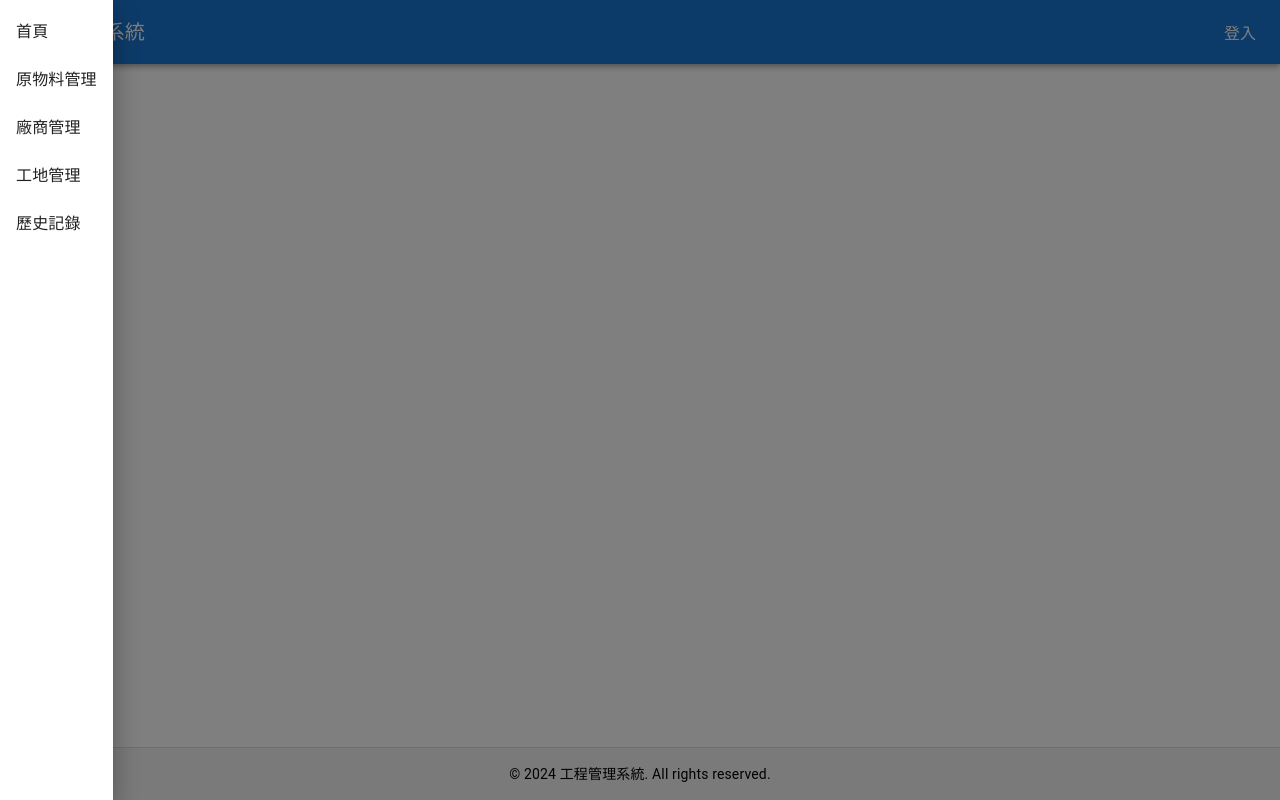
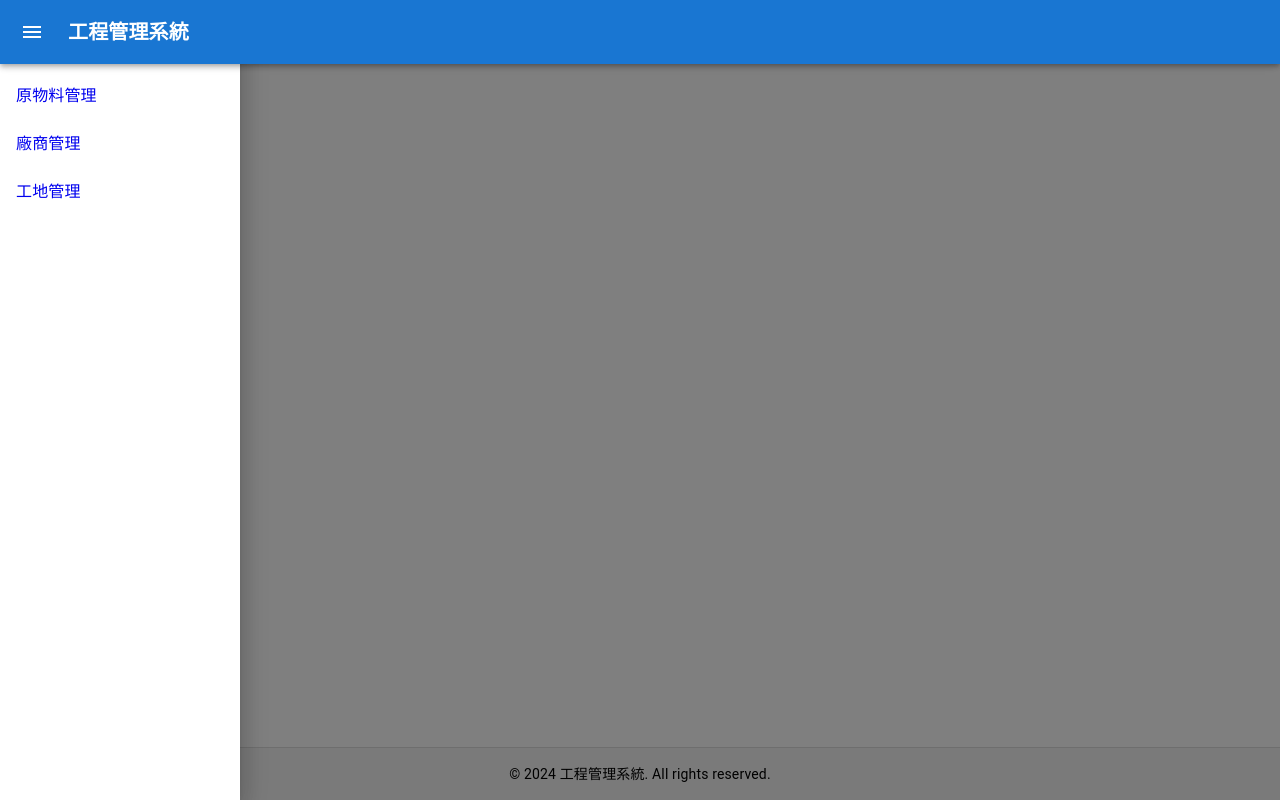
Before and after one commit to Wei-Lun272/CMS_System, a React (Create React App) app in the folder frontend/: page / in a window 1280 px wide. Both pictures are taken after a click on the button 24 px from the left and 36 px from the top of the page. Built offline with nearby package versions, Linux system fonts and the light colour scheme.

Commit message:
調整前端細部佈局

```diff
--- a/frontend/src/components/Header.jsx
+++ b/frontend/src/components/Header.jsx
@@ -1,21 +1,35 @@
 import React from "react";
-import AppBar from "@mui/material/AppBar";
-import Toolbar from "@mui/material/Toolbar";
-import Typography from "@mui/material/Typography";
+import { AppBar, Toolbar, Typography, IconButton } from "@mui/material";
+import MenuIcon from "@mui/icons-material/Menu";
 import { NavLink } from "react-router-dom";
 
-const Header = () => {
+const Header = ({ onMenuClick }) => {
   return (
-    <AppBar position="static">
+    <AppBar position="fixed" sx={{ zIndex: (theme) => theme.zIndex.drawer + 1 }}>
       <Toolbar>
+        {/* Drawer 開關按鈕 */}
+        <IconButton
+          color="inherit"
+          edge="start"
+          onClick={onMenuClick} // 點擊開關 Drawer
+          sx={{ marginRight: 2 }}
+        >
+          <MenuIcon />
+        </IconButton>
+
+        {/* 標題 */}
         <Typography variant="h6" component="div" sx={{ flexGrow: 1 }}>
-          工程管理系統
+          <NavLink
+            to="/"
+            style={{
+              textDecoration: "none",
+              color: "inherit",
+              fontWeight: "bold",
+            }}
+          >
+            工程管理系統
+          </NavLink>
         </Typography>
-        <NavLink to="/login" style={({ isActive }) => ({
-            color: isActive ? "yellow" : "white", // 樣式可動態改變
-            textDecoration: "none",
-            marginLeft: "16px",
-          })}>登入</NavLink>
       </Toolbar>
     </AppBar>
   );
--- a/frontend/src/components/Layout.jsx
+++ b/frontend/src/components/Layout.jsx
@@ -1,20 +1,56 @@
-import React from "react";
+import React, { useState } from "react";
 import { Outlet } from "react-router-dom";
 import Header from "./Header";
 import Navbar from "./Navbar";
 import Footer from "./Footer";
-import { Box } from "@mui/material";
+import { Box, Drawer, Toolbar, IconButton } from "@mui/material";
+import MenuIcon from "@mui/icons-material/Menu";
+import ChevronLeftIcon from "@mui/icons-material/ChevronLeft";
+
+const drawerWidth = 240;
 
 const Layout = () => {
+  const [open, setOpen] = useState(false); // 控制 Drawer 展開/收起狀態
+
+  const toggleDrawer = () => {
+    setOpen((prev) => !prev);
+  };
+
   return (
     <Box sx={{ display: "flex", flexDirection: "column", minHeight: "100vh" }}>
-      <Header />
-      <Box sx={{ display: "flex", flexGrow: 1 }}>
+      {/* Header 區域 */}
+      <Header onMenuClick={toggleDrawer} />
+
+      {/* 左側 Drawer 側邊欄 */}
+      <Drawer
+        variant="temporary"
+        open={open}
+        onClose={toggleDrawer}
+        ModalProps={{
+          keepMounted: true,
+        }}
+        sx={{
+          "& .MuiDrawer-paper": {
+            width: drawerWidth,
+            boxSizing: "border-box",
+          },
+        }}
+      >
+        <Toolbar>
+          <IconButton onClick={toggleDrawer}>
+            <ChevronLeftIcon />
+          </IconButton>
+        </Toolbar>
         <Navbar />
-        <Box component="main" sx={{ flexGrow: 1, padding: 2 }}>
-          <Outlet /> {/* 子路由內容將在此渲染 */}
-        </Box>
+      </Drawer>
+
+      {/* 主要內容區域 */}
+      <Box component="main" sx={{ flexGrow: 1, padding: 3 }}>
+        <Toolbar /> {/* 這裡用來佔位，避免內容被 Header 覆蓋 */}
+        <Outlet /> {/* 子路由內容 */}
       </Box>
+
+      {/* Footer 區域 */}
       <Footer />
     </Box>
   );
--- a/frontend/src/components/Navbar.jsx
+++ b/frontend/src/components/Navbar.jsx
@@ -1,62 +1,20 @@
-import React, { useState } from "react";
-import {
-  Drawer,
-  List,
-  ListItem,
-  ListItemButton,
-  ListItemText,
-  IconButton,
-} from "@mui/material";
-import MenuIcon from "@mui/icons-material/Menu";
-import { Link } from "react-router-dom";
+import React from "react";
+import { List, ListItem, ListItemText } from "@mui/material";
+import { NavLink } from "react-router-dom";
 
 const Navbar = () => {
-  const [open, setOpen] = useState(false);
-
-  const toggleDrawer = () => {
-    setOpen(!open);
-  };
-
   return (
-    <>
-      <IconButton
-        color="inherit"
-        edge="start"
-        onClick={toggleDrawer}
-        sx={{ position: "absolute", top: 16, left: 16 }}
-      >
-        <MenuIcon />
-      </IconButton>
-      <Drawer anchor="left" open={open} onClose={toggleDrawer}>
     <List>
-          <ListItem disablePadding>
-            <ListItemButton component={Link} to="/">
-              <ListItemText primary="首頁" />
-            </ListItemButton>
+      <ListItem button component={NavLink} to="/materials">
+        <ListItemText primary="原物料管理" />
       </ListItem>
-          <ListItem disablePadding>
-            <ListItemButton component={Link} to="/materials">
-              <ListItemText primary="原物料管理" />
-            </ListItemButton>
+      <ListItem button component={NavLink} to="/vendors">
+        <ListItemText primary="廠商管理" />
       </ListItem>
-          <ListItem disablePadding>
-            <ListItemButton component={Link} to="/vendors">
-              <ListItemText primary="廠商管理" />
-            </ListItemButton>
-          </ListItem>
-          <ListItem disablePadding>
-            <ListItemButton component={Link} to="/sites">
+      <ListItem button component={NavLink} to="/sites">
         <ListItemText primary="工地管理" />
-            </ListItemButton>
-          </ListItem>
-          <ListItem disablePadding>
-            <ListItemButton component={Link} to="/history">
-              <ListItemText primary="歷史記錄" />
-            </ListItemButton>
       </ListItem>
     </List>
-      </Drawer>
-    </>
   );
 };
 
--- a/frontend/src/router.jsx
+++ b/frontend/src/router.jsx
@@ -1,5 +1,4 @@
-import { createBrowserRouter } from "react-router-dom";
-import Layout from "./components/Layout";
+import { createBrowserRouter, Navigate } from "react-router-dom";import Layout from "./components/Layout";
 import HomePage from "./pages/HomePage";
 import ErrorPage from "./pages/ErrorPage"
 import MaterialsPage from "./pages/MaterialsPage";
@@ -25,7 +24,8 @@ const router = createBrowserRouter([
         ]
         }, // 原物料管理
       { path: "vendors", element: <VendorsPage /> }, // 原物料管理
-      { path: "sites", element: <SitesPage /> },         // 工地管理
+      { path: "sites", element: <SitesPage /> },
+      { path: "*", element: <Navigate to="/" replace /> },       // 工地管理
     //   { path: "/history", element: <HistoryPage /> },     // 歷史記錄
     ],
   },
```
Lines whose indentation alone changed are shown as unchanged.
